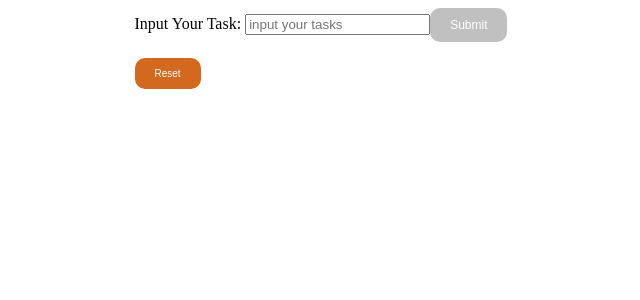
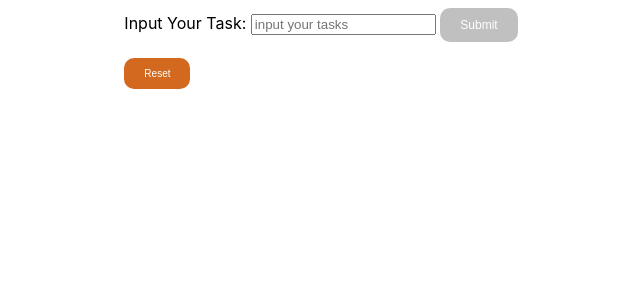
Before and after one commit to baramnamu/react_sample, a React (Create React App) app: page / in a window 1280 px wide. Shown: the top 300 px of the page, without its empty margins (319-959 px from the left). Built offline with nearby package versions, Linux system fonts and the light colour scheme.

Commit message:
add react-router-dom

```diff
--- a/package.json
+++ b/package.json
@@ -9,6 +9,7 @@
     "prop-types": "^15.8.1",
     "react": "^18.2.0",
     "react-dom": "^18.2.0",
+    "react-router-dom": "^6.4.1",
     "react-scripts": "5.0.1",
     "web-vitals": "^2.1.4"
   },
--- a/src/App.js
+++ b/src/App.js
@@ -1,46 +1,10 @@
-import { useEffect, useState } from 'react';
-import styles from './App.module.css';
-import StaticButton from './component/Button';
+import { createBrowserRouter, RouterProvider } from 'react-router-dom';
+import Todo from './routes/Todo';
 
-function App() {
-  const [value, setValue] = useState('');
-  const [todos, setTodos] = useState([]);
+const router = createBrowserRouter([{ path: '/', element: <Todo /> }]);
 
-  const onInputChange = (event) => {
-    setValue(event.target.value);
-  };
-  const onSubmit = (event) => {
-    event.preventDefault();
-    if (value.trim() === '') return;
-    setTodos((presentTodos) => [...presentTodos, value]);
-    setValue('');
-  };
-
-  useEffect(() => {
-    console.log('call an API');
-    return () => {
-      console.log('destroying this component');
-    };
-  }, []);
-  useEffect(() => {
-    console.log('todos =', todos);
-  }, [todos]);
-
-  return (
-    <div className={styles.Centering}>
-      <form onSubmit={onSubmit}>
-        <label htmlFor="inputTask">Input Your Task: </label>
-        <input id="inputTask" placeholder="input your tasks" value={value} onChange={onInputChange} />
-        <StaticButton text="Submit" disabled={value.length < 4} />
-      </form>
-      <ul>
-        {todos.map((t, i) => (
-          <li key={i}>{t}</li>
-        ))}
-      </ul>
-      <StaticButton text="Reset" fontSize={10} onClick={() => setTodos([])} />
-    </div>
-  );
-}
+const App = function () {
+  return <RouterProvider router={router} />;
+};
 
 export default App;
--- a/src/index.css
+++ b/src/index.css
@@ -1,13 +1,11 @@
 body {
-  margin: 0;
-  font-family: -apple-system, BlinkMacSystemFont, 'Segoe UI', 'Roboto', 'Oxygen',
-    'Ubuntu', 'Cantarell', 'Fira Sans', 'Droid Sans', 'Helvetica Neue',
-    sans-serif;
+  margin: 10;
+  font-family: -apple-system, BlinkMacSystemFont, 'Segoe UI', 'Roboto', 'Oxygen', 'Ubuntu', 'Cantarell', 'Fira Sans', 'Droid Sans',
+    'Helvetica Neue', sans-serif;
   -webkit-font-smoothing: antialiased;
   -moz-osx-font-smoothing: grayscale;
 }
 
 code {
-  font-family: source-code-pro, Menlo, Monaco, Consolas, 'Courier New',
-    monospace;
+  font-family: source-code-pro, Menlo, Monaco, Consolas, 'Courier New', monospace;
 }
--- a/src/index.js
+++ b/src/index.js
@@ -1,6 +1,6 @@
 import React from 'react';
 import ReactDOM from 'react-dom/client';
-// import './index.css';
+import './index.css';
 import App from './App';
 import reportWebVitals from './reportWebVitals';
 
--- /dev/null
+++ b/src/routes/Todo.js
@@ -0,0 +1,45 @@
+import { useEffect, useState } from 'react';
+import styles from './Todo.module.css';
+import StaticButton from '../components/Button';
+
+export default function Todo() {
+  const [value, setValue] = useState('');
+  const [todos, setTodos] = useState([]);
+
+  const onInputChange = (event) => {
+    setValue(event.target.value);
+  };
+  const onSubmit = (event) => {
+    event.preventDefault();
+    if (value.trim() === '') return;
+    setTodos((presentTodos) => [...presentTodos, value]);
+    setValue('');
+  };
+
+  useEffect(() => {
+    console.log('call an API');
+    return () => {
+      console.log('destroying this component');
+    };
+  }, []);
+  useEffect(() => {
+    console.log('todos =', todos);
+  }, [todos]);
+
+  return (
+    <div className={styles.Centering}>
+      <form onSubmit={onSubmit}>
+        <label htmlFor="inputTask">Input Your Task: </label>
+        <input id="inputTask" placeholder="input your tasks" value={value} onChange={onInputChange} />
+        &nbsp;
+        <StaticButton text="Submit" disabled={value.length < 4} />
+      </form>
+      <ul>
+        {todos.map((t, i) => (
+          <li key={i}>{t}</li>
+        ))}
+      </ul>
+      <StaticButton text="Reset" fontSize={10} onClick={() => setTodos([])} />
+    </div>
+  );
+}
```
Also changed, not shown: src/components/Button.js (renamed from src/component/Button.js), src/routes/Todo.module.css (renamed from src/App.module.css), 1 other file (tests, documents, lock files or other folders).
